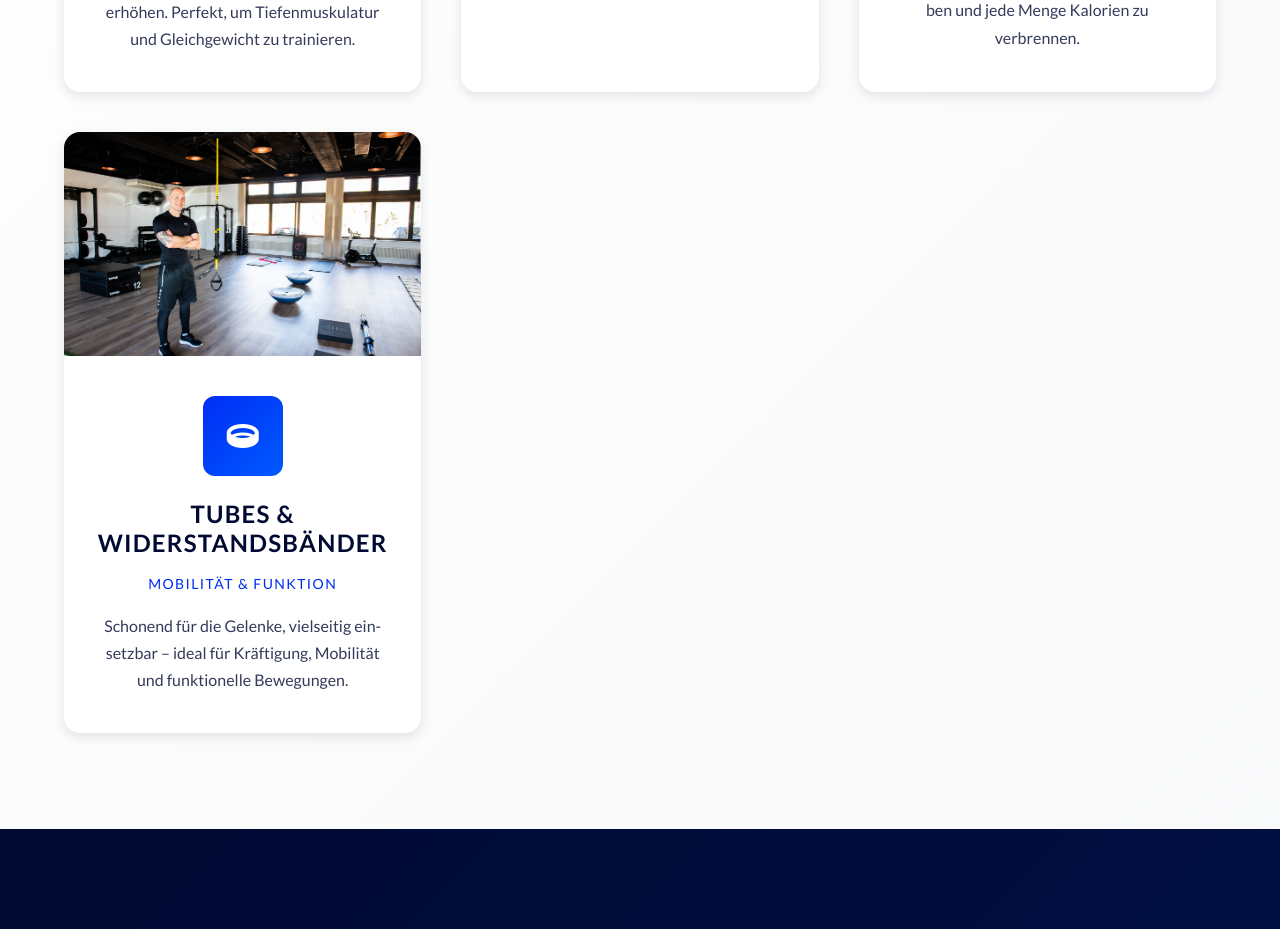
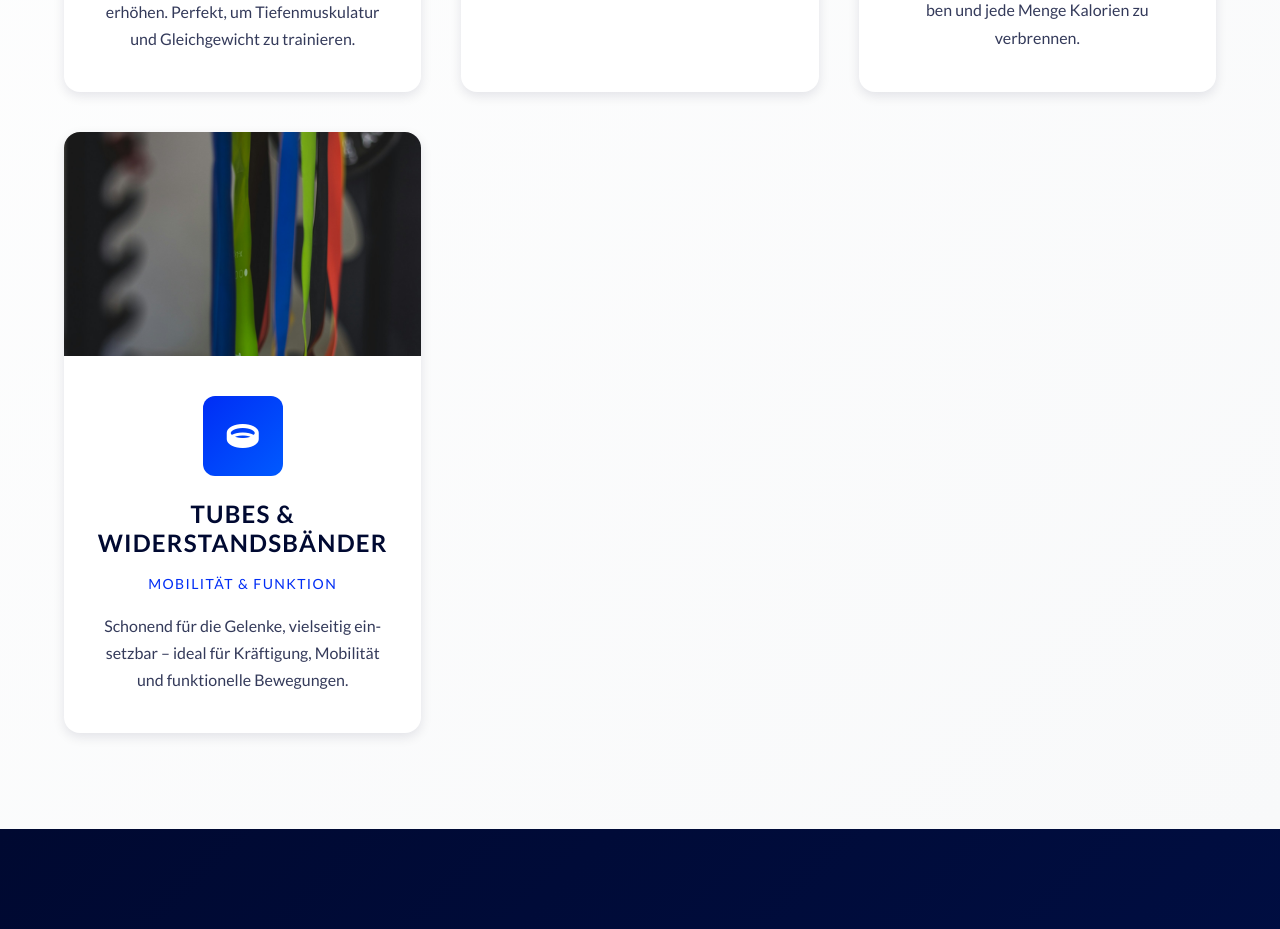
Before and after one commit to Future-Now-Studio/SP-Training, a Next.js app in the folder sp-fitness-web/: page /zirkeltraining in a window 1280 px wide. Shown: the part 2880-3809 px from the top of the page. Built offline with nearby package versions, Linux system fonts and the light colour scheme; a web font is replaced by a local one.

Commit message:
Add delaney-van-Mzu7qcmP5tk-unsplash.jpg image and update Tubes & Widerstandsbänder image on zirkeltraining page

```diff
--- a/sp-fitness-web/app/zirkeltraining/page.tsx
+++ b/sp-fitness-web/app/zirkeltraining/page.tsx
@@ -202,7 +202,7 @@ export default function Zirkeltraining() {
             <FadeIn direction="up" delay={0.4} className="yoga-pillar-card">
               <div className="pillar-image-container">
                 <Image
-                  src="/images/VG8_4216.jpg"
+                  src="/images/delaney-van-Mzu7qcmP5tk-unsplash.jpg"
                   alt="Tubes & Widerstandsbänder"
                   fill
                   style={{objectFit: "cover"}}
```
Also changed, not shown: sp-fitness-web/public/images/delaney-van-Mzu7qcmP5tk-unsplash.jpg (added).
